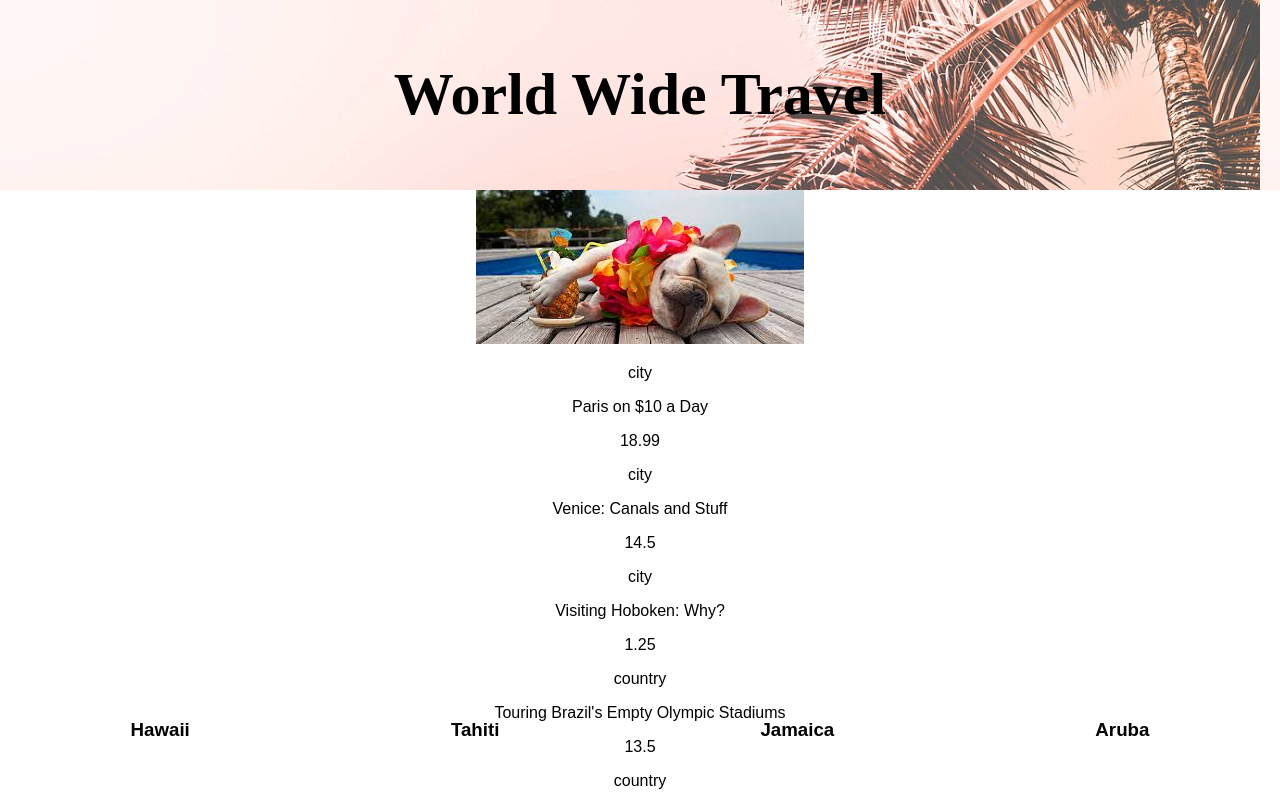
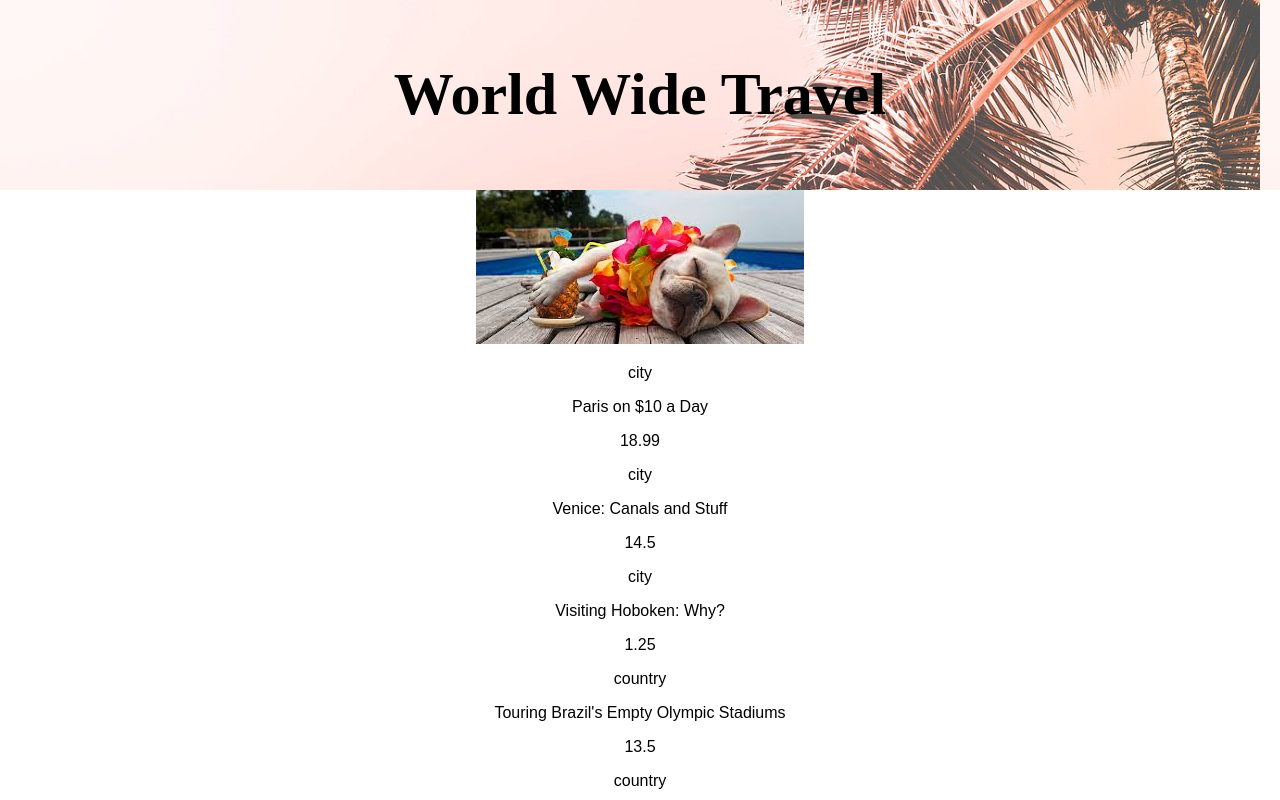
Before and after one commit to amberjsharpe/travel-guides, a React (Create React App) app in the folder world-wide-travel/: page / in a window 1280 px wide. Shown: the top 800 px of the page. Built offline with nearby package versions, Linux system fonts and the light colour scheme.

Commit message:
made footer sticky

```diff
--- a/world-wide-travel/src/App.css
+++ b/world-wide-travel/src/App.css
@@ -1,3 +1,8 @@
+html,
+body {
+  height: 100%;
+}
+
 a {
   color: black;
   text-decoration: none;
@@ -32,7 +37,7 @@ a {
 .footer {
   display: flex;
   justify-content: space-around;
-  position: fixed;
+  position: relative;
   bottom: 0;
   height: 100px;
   width: 100%;
```
